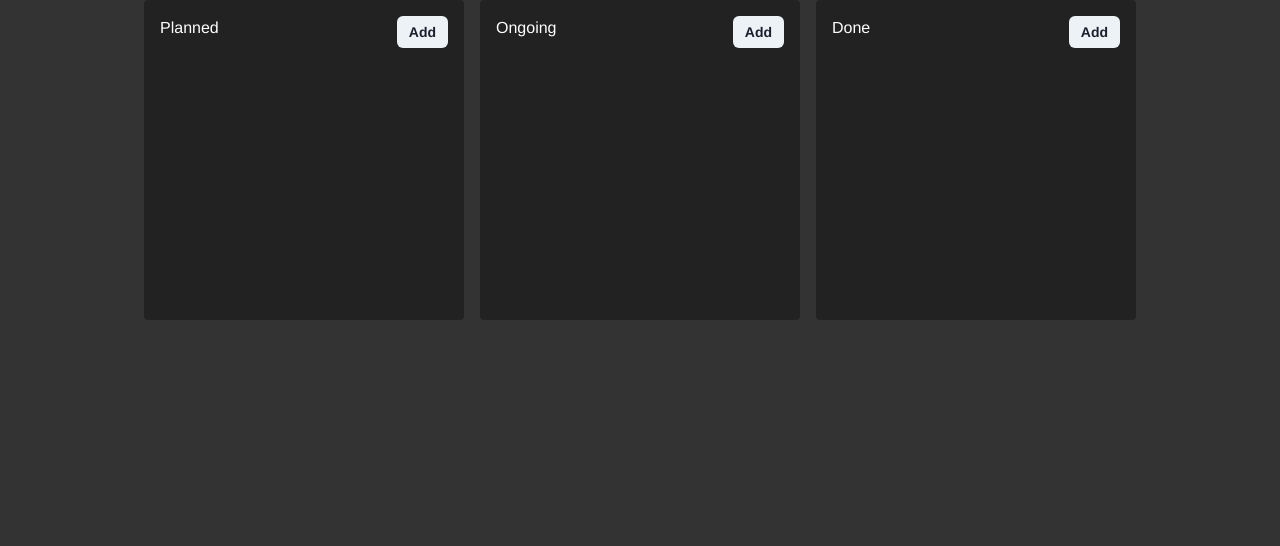
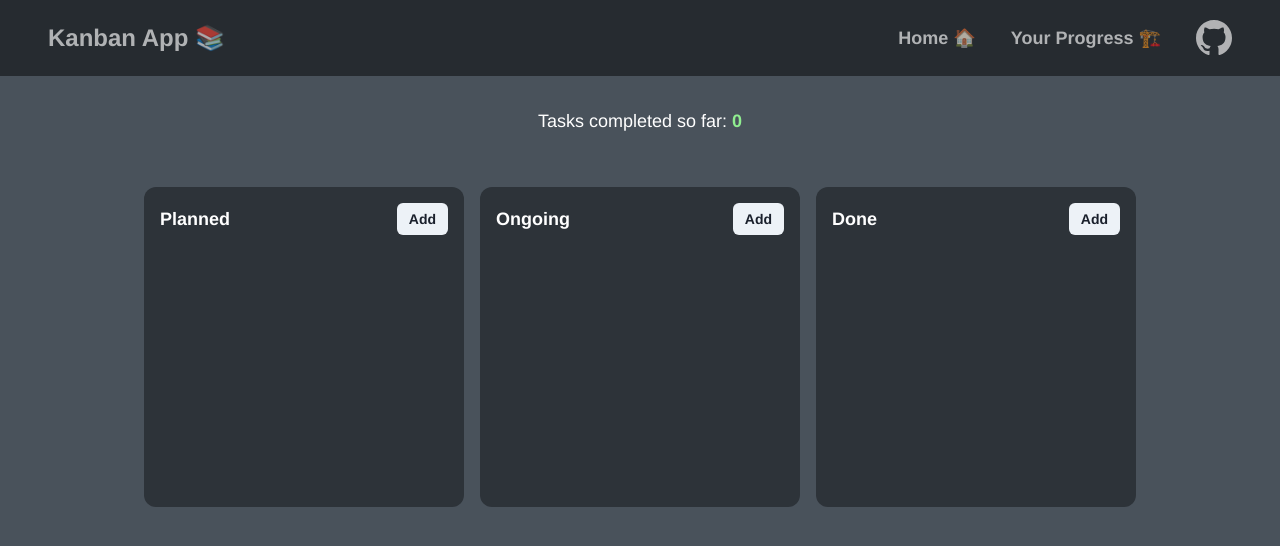
Before and after one commit to RojanSr/kanban-zustand, a React (Vite) app: page / in a window 1280 px wide. Shown: the top 546 px of the page. Built offline with nearby package versions, Linux system fonts and the light colour scheme.

Commit message:
add: stats, differentiate by id, fix colors

```diff
--- a/package.json
+++ b/package.json
@@ -20,6 +20,7 @@
     "react": "^18.2.0",
     "react-confetti-explosion": "^2.1.2",
     "react-dom": "^18.2.0",
+    "react-icons": "^4.10.1",
     "tween-functions": "^1.2.0",
     "zustand": "^4.4.1"
   },
--- a/src/App.jsx
+++ b/src/App.jsx
@@ -1,21 +1,25 @@
 import { Box } from "@chakra-ui/react";
 import Column from "./components/Column";
+import Header from "./components/Header";
+import Stats from "./components/Stats";
 
 function App() {
   return (
-    <>
+    <Box as="main" minH="100vh">
+      <Header />
+      <Stats />
       <Box
         className="App"
-        minH="100vh"
         display="flex"
         justifyContent="center"
         alignItems="start"
+        py={5}
       >
         <Column state="Planned" />
         <Column state="Ongoing" />
         <Column state="Done" />
       </Box>
-    </>
+    </Box>
   );
 }
 
--- a/src/components/Column.jsx
+++ b/src/components/Column.jsx
@@ -30,6 +30,24 @@ export default function Column({ state }) {
     setOpen((prev) => !prev);
   }
 
+  function findProgress() {
+    let progress;
+    switch (state) {
+      case "Planned":
+        progress = 0;
+        break;
+      case "Ongoing":
+        progress = null;
+        break;
+      case "Done":
+        progress = 100;
+        break;
+      default:
+        progress = 0;
+    }
+    return progress;
+  }
+
   return (
     <Box
       bg={zusColor.grayDark}
@@ -38,7 +56,7 @@ export default function Column({ state }) {
       width="33%"
       maxW="20rem"
       mx="0.5rem"
-      borderRadius="4px"
+      borderRadius="12px"
       padding="0.5rem"
       border="dashed 4px transparent"
       borderColor={drop ? "white" : "transparent"}
@@ -51,13 +69,20 @@ export default function Column({ state }) {
         e.preventDefault();
       }}
       onDrop={(e) => {
-        moveTask(draggedTask, state);
+        moveTask(draggedTask.title, state, findProgress(), draggedTask.id);
         setDraggedTask(null);
         setDrop(false);
       }}
     >
-      <Box display="flex" justifyContent="space-between" p={1}>
-        <Text>{state}</Text>
+      <Box
+        display="flex"
+        justifyContent="space-between"
+        p={1}
+        alignItems="center"
+      >
+        <Text fontSize="18px" fontWeight="700">
+          {state}
+        </Text>
         <Button
           size="sm"
           _hover={{ bg: zusColor.grayLight }}
@@ -68,7 +93,7 @@ export default function Column({ state }) {
       </Box>
 
       {tasks.map((task) => (
-        <Task title={task.title} key={task.title} />
+        <Task id={task.id} key={task.id} />
       ))}
 
       {open && <AddTask toggleOpen={toggleOpen} ref={inpRef} state={state} />}
--- /dev/null
+++ b/src/components/Header.jsx
@@ -0,0 +1,58 @@
+import React from "react";
+import {
+  Box,
+  Link,
+  ListItem,
+  Text,
+  UnorderedList,
+  transition,
+} from "@chakra-ui/react";
+import { BsGithub } from "react-icons/bs";
+
+const Header = () => {
+  return (
+    <Box as="header">
+      <Box
+        as="nav"
+        display="flex"
+        justifyContent="space-between"
+        px={12}
+        py={5}
+        bg="blackAlpha.600"
+        color="whiteAlpha.700"
+        fontWeight="700"
+      >
+        <Text fontSize="24px">Kanban App 📚</Text>
+        <UnorderedList
+          listStyleType="none"
+          display="flex"
+          alignItems="center"
+          gap="35px"
+          fontSize="18px"
+          fontWeight="600"
+        >
+          <ListItem>
+            <Link href="/">Home</Link> 🏠
+          </ListItem>
+          <ListItem>
+            <Link href="/">Your Progress</Link> 🏗️
+          </ListItem>
+          <ListItem>
+            <Link
+              href="https://www.github.com/RojanSr"
+              isExternal
+              _hover={{
+                transform: "scale(1.1)",
+                transition: "0.3s ease-in",
+              }}
+            >
+              <BsGithub fontSize="36px" />
+            </Link>
+          </ListItem>
+        </UnorderedList>
+      </Box>
+    </Box>
+  );
+};
+
+export default Header;
--- /dev/null
+++ b/src/components/Stats.jsx
@@ -0,0 +1,19 @@
+import { Box, Text } from "@chakra-ui/react";
+import React from "react";
+import { useStore } from "../store";
+
+const Stats = () => {
+  const completedTask = useStore((store) => store.completedTasks);
+  return (
+    <Box display="flex" justifyContent="center" alignItems="center" py={8}>
+      <Text color="#fff" fontSize="18px">
+        Tasks completed so far:{" "}
+        <Text as="span" color="lightgreen" fontWeight="600">
+          {completedTask.length / 2}
+        </Text>
+      </Text>
+    </Box>
+  );
+};
+
+export default Stats;
--- a/src/components/Task.jsx
+++ b/src/components/Task.jsx
@@ -1,19 +1,21 @@
 import React, { useEffect, useState } from "react";
-import { Box } from "@chakra-ui/react";
+import { Box, Progress } from "@chakra-ui/react";
 import { zusColor } from "../theme/colors";
 import { useStore } from "../store";
-import { DeleteIcon } from "@chakra-ui/icons";
+import { DeleteIcon, EditIcon } from "@chakra-ui/icons";
 import ConfettiExplosion from "react-confetti-explosion";
+import TaskCompletedSfx from "../assets/sounds/TaskCompleted.mp3";
 
-export default function Task({ title }) {
+export default function Task({ id }) {
+  const audio = new Audio(TaskCompletedSfx);
   const [done, setDone] = useState(false);
-
-  const task = useStore((store) =>
-    store.tasks.find((task) => task.title === title)
-  );
+  const task = useStore((store) => store.tasks.find((task) => task.id === id));
 
   const setDraggedTask = useStore((store) => store.setDraggedTask);
   const deleteTask = useStore((store) => store.deleteTask);
+  const setCompletedTasks = useStore((store) => store.setCompletedTasks);
+  const completedTasks = useStore((store) => store.completedTasks);
+  const removeCompletedTask = useStore((store) => store.removeCompletedTask);
 
   function statusFun() {
     switch (task.status) {
@@ -29,8 +31,26 @@ export default function Task({ title }) {
   }
 
   useEffect(() => {
+    // console.log("i run once");
+    // Array of task id with status "Done"
+    const completedTasksId = completedTasks.map((el) => el.id);
     if (task.status === "Done") {
-      setDone(true);
+      audio.play();
+
+      // Synchronize audio with confetti
+      setTimeout(() => {
+        setDone(true);
+      }, 300);
+
+      // Add Done task to completedTask object only if it doesn't already exist. Useful to remove duplicate elements
+      if (!completedTasksId.includes(task.id)) {
+        setCompletedTasks(task.title, task.id);
+      }
+    } else {
+      // Check if task status is changed from "Done" to either "Planned" or "Ongoing"
+      if (completedTasksId.includes(task.id)) {
+        removeCompletedTask(task.id);
+      }
     }
   }, [task.status]);
 
@@ -38,7 +58,7 @@ export default function Task({ title }) {
     <Box
       bg="white"
       color="black"
-      borderRadius="4px"
+      borderRadius="6px"
       minH="5rem"
       p="0.5rem"
       display="flex"
@@ -46,18 +66,38 @@ export default function Task({ title }) {
       alignItems="space-between"
       justifyContent="space-between"
       mb={1}
+      my={2}
       cursor="move"
       draggable
       onDragStart={() => {
-        setDraggedTask(task.title);
+        setDraggedTask(task.title, task.id);
       }}
     >
-      <Box>{task.title}</Box>
+      <Box display="flex" justifyContent="space-between" alignItems="center">
+        <Box>{task.title}</Box>
+        {task.status === "Ongoing" && (
+          <Box cursor="pointer">
+            <EditIcon />
+          </Box>
+        )}
+      </Box>
+      <Progress
+        value={task.progress}
+        my={1}
+        size="sm"
+        isIndeterminate={task.status === "Ongoing" ? true : false}
+      />
       <Box display="flex" justifyContent="space-between">
-        <Box onClick={() => deleteTask(task.title)} cursor="pointer">
+        <Box onClick={() => deleteTask(task.id)} cursor="pointer">
           <DeleteIcon />
         </Box>
-        <Box fontSize="small" bg={statusFun} p={1} borderRadius="4px">
+        <Box
+          fontSize="16px"
+          bg={statusFun}
+          p={1}
+          borderRadius="4px"
+          fontWeight="500"
+        >
           {task.status}
         </Box>
       </Box>
--- a/src/store.js
+++ b/src/store.js
@@ -5,25 +5,38 @@ import { devtools, persist } from "zustand/middleware";
 const store = (set) => ({
   tasks: [],
   draggedTask: null,
-  addTask: (title, status) =>
+  addTask: (title, status, progress, id) =>
     set(
       produce((prev) => {
-        prev.tasks.push({ title, status });
+        prev.tasks.push({ title, status, progress, id });
       }),
       // (prevState) => ({ tasks: [...prevState.tasks, { title, status }] }),
       false,
       "addTask"
     ),
-  deleteTask: (title) =>
+  deleteTask: (id) =>
     set((prevState) => ({
-      tasks: prevState.tasks.filter((task) => task.title !== title),
+      tasks: prevState.tasks.filter((task) => task.id !== id),
     })),
-  setDraggedTask: (title) => set({ draggedTask: title }),
-  moveTask: (title, status) =>
+  setDraggedTask: (title, id) => set({ draggedTask: { title, id } }),
+  moveTask: (title, status, progress, id) =>
     set((prevState) => ({
       tasks: prevState.tasks.map((task) =>
-        task.title === title ? { title, status } : task
+        task.id === id ? { title, status, progress, id } : task
       ),
+    })),
+  completedTasks: [],
+  setCompletedTasks: (title, id) =>
+    set(
+      produce((prev) => {
+        prev.completedTasks.push({ title, id });
+      }),
+      false,
+      "completedTask"
+    ),
+  removeCompletedTask: (id) =>
+    set((prevState) => ({
+      completedTasks: prevState.completedTasks.filter((task) => task.id !== id),
     })),
 });
 
--- a/src/theme/colors.js
+++ b/src/theme/colors.js
@@ -1,7 +1,9 @@
 export const zusColor = {
-  gray: "#333333",
-  grayDark: "#222222",
+  gray: "#49525B",
+  // gray: "#333333",
+  // grayDark: "#222222",
+  grayDark: "#2D3339",
   grayLight: "#cccccc",
-  ongoing: "#98c1d9",
-  done: "#ee6c4d",
+  ongoing: "#96c6ca",
+  done: "#1aad0f",
 };
```
Also changed, not shown: src/components/AddTask.jsx (+60 -10 lines), src/theme/index.js (+0 -7 lines), 2 other files (tests, documents, lock files or other folders).
